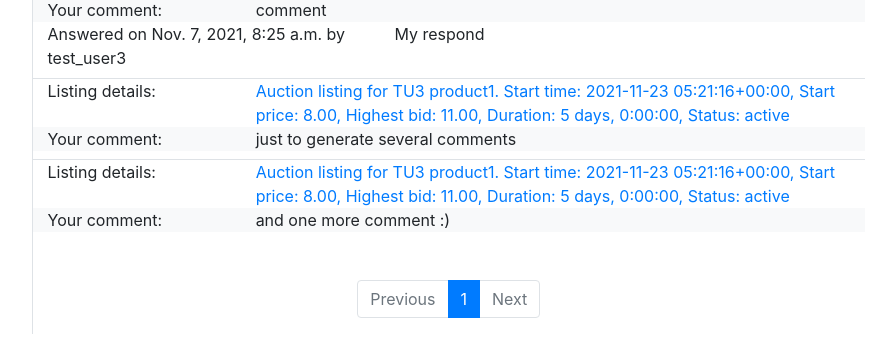
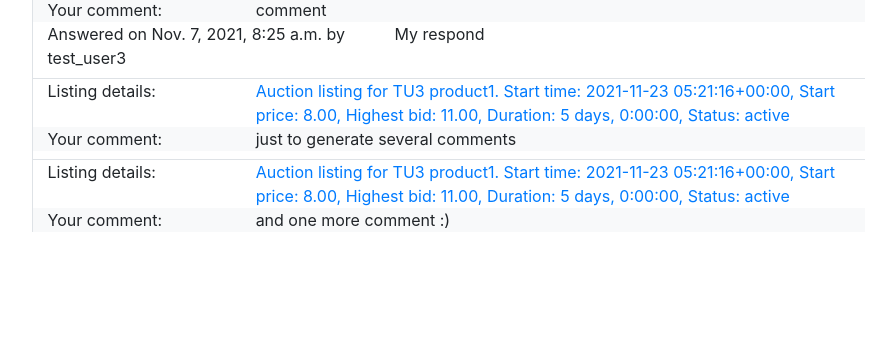
Before and after one commit to muhoed/cs50_web_python, a Django app: page /account/1/comments/ in a window 1280 px wide. Shown: the part 440-800 px from the top of the page, without its empty margins (330-1226 px from the left). Run offline with Django 3.2, Linux system fonts and the light colour scheme; a user stored in the database is signed in; data comes from the database, SQL or seed files in the repository; both versions use the stored data as it was after the commit; some libraries are stand-ins or nearby versions.

Commit message:
pagination in managecommentsview tabs - terminated, spa emulation for long listings - finished except search res

```diff
--- a/commerce/auctions/static/auctions/scripts.js
+++ b/commerce/auctions/static/auctions/scripts.js
@@ -753,7 +753,7 @@ var purchasePage = {
 	init: function(settings) {
 		purchasePage.config = {
 			placeBidButton: $(".place-bid"),
-			markPaidButton: $(".pay")
+			markPaidButton: $(".mark-paid")
 		};
 		$.extend(purchasePage.config, settings);
 		purchasePage.setup();
@@ -762,9 +762,9 @@ var purchasePage = {
 	setup: function() {
 		purchasePage.config.placeBidButton.on("click", function(event) {
 			purchasePage.placeBid(event);
+		});
 		purchasePage.config.markPaidButton.on("click", function(event) {
 			purchasePage.markPaid(event);
-		});
 		});
 	},
 
@@ -860,8 +860,14 @@ $(document).ready(function(){
 		    commonUtils.init();
 		    purchasePage.init();
 		    break;
+		case "Auction$ - Manage comments":
+		    commonUtils.init();
+		    break;
 		case "Auction$ - Message":
 		    messagePage.init();
+		    break;
+		case "Auction$ - Messenger":
+		    commonUtils.init();
 		    break;
 		case pageTitle.match("Auction$ - Category .+"):
 		    homePage.init();
--- a/commerce/auctions/templates/auctions/account/comments/comments.html
+++ b/commerce/auctions/templates/auctions/account/comments/comments.html
@@ -20,7 +20,8 @@
 				<div class="row" id="tab-header">
 					<h5 class="ml-3">Your comments and respective sellers responses:</h5>
 				</div>
-				{% for comment in left_comment_list %}
+				<div>
+				{% for comment in left_comment|slice:"10" %}
 					<div class="mt-2 row border border-top-1 border-right-0 border-bottom-0 border-left-0">
 						<div class="col-md-3">
 							Listing details:
@@ -48,54 +49,47 @@
 					</div>
 					{% endfor %}
 				{% endfor %}
-				<div class="mt-5 row justify-content-center">
-				  <nav aria-label="...">
-					<ul class="pagination">
-
-					  {% if left_comment_page_obj.has_previous %}
-						<li class="page-item">
-						  <a href="?page={{ left_comment_page_obj.previous_page_number }}" class="page-link">Previous</a>
-						</li>
-						<li>
-						  <a class="page-link" href="?page={{ left_comment_page_obj.previous_page_number }}">
-							{{ left_comment_page_obj.previous_page_number }}
-						  </a>
-						</li>
-					  {% else %}
-						<li class="page-item disabled">
-						  <span class="page-link">Previous</span>
-						</li>
-					  {% endif %}
-
-					  <li class="page-item active">
-						<span class="page-link">{{ left_comment_page_obj.number }}</span>
-					  </li>
-
-					  {% if left_comment_page_obj.has_next %}
-						<li class="page-item">
-						  <a class="page-link" href="?page={{ left_comment_page_obj.next_page_number }}">
-							{{ left_comment_page_obj.next_page_number }}
-						  </a>
-						</li>
-						<li class="page-item ">
-						  <a class="page-link" href="?page={{ left_comment_page_obj.next_page_number }}">Next</a>
-						</li>
-					  {% else %}
-						<li class="page-item disabled">
-						  <span class="page-link">Next</span>
-						</li>
-					  {% endif %}
-
-					</ul>
-				  </nav>
 				</div>
+				{% if left_comment.10 %}
+				<div class="collapse" id="left-comments">
+					{% for comment in left_comment|slice:"10:" %}
+					<div class="mt-2 row border border-top-1 border-right-0 border-bottom-0 border-left-0">
+						<div class="col-md-3">
+							Listing details:
+						</div>
+						<div class="col-md-9">
+							<a href="{% url 'auctions:listing' comment.listing.pk %}">{{ comment.listing }}</a>
+						</div>
+					</div>
+					<div class="row bg-light">
+						<div class="col-md-3">
+							Your comment:
+						</div>
+						<div class="col-md-9">
+							{{ comment.content }}
+						</div>
+					</div>
+					{% for answer in comment.answer_set.all %}
+					<div class="row">
+						<div class="col-md-5">
+							Answered on {{ answer.time }} by {{ answer.respondent.username }}
+						</div>
+						<div class="col-md-7">
+							{{ answer.content }}
+						</div>
+					</div>
+					{% endfor %}
+				{% endfor %}
+				</div>
+				<p data-toggle="collapse" data-target="#left-comments" class="w-100 mt-2 btn btn-primary text-toggle">More</p>
+				{% endif %}
 			</div>
 			<div class="tab-pane mt-2" id="toyou">
 				<div class="row" id="tab-header">
 					<h5 class="ml-3">Comments left to your listings:</h5>
 				</div>
-				{% for comment in received_comment_list %}
-				{% if comment.author != user %}
+				<div>
+				{% for comment in received_comment|slice:"10" %}
 					<div class="mt-2 row border border-top-1 border-right-0 border-bottom-0 border-left-0">
 						<div class="col-md-5">
 							Listing details:
@@ -123,49 +117,42 @@
 					</div>
 					{% endfor %}
 					<a href="{% url 'auctions:answer_comment' user.pk comment.pk %}"><button class="btn btn-primary">Respond</button></a>
+				{% endfor %}
+				</div>
+				{% if received_comment.10 %}
+				<div class="collapse" id="received-comments">
+				{% for comment in received_comment|slice:"10:" %}
+					<div class="mt-2 row border border-top-1 border-right-0 border-bottom-0 border-left-0">
+						<div class="col-md-5">
+							Listing details:
+						</div>
+						<div class="col-md-7">
+							<a href="{% url 'auctions:update_listing' user_pk=user.pk pk=comment.listing.pk %}">{{ comment.listing }}</a>
+						</div>
+					</div>
+					<div class="row bg-light">
+						<div class="col-md-5">
+							Commented on {{ comment.time }} by {{ comment.author.username }}:
+						</div>
+						<div class="col-md-7">
+							{{ comment.content }}
+						</div>
+					</div>
+					{% for answer in comment.answer_set.all %}
+					<div class="row">
+						<div class="col-md-4">
+							You answered on {{ answer.time }}
+						</div>
+						<div class="col-md-8">
+							{{ answer.content }}
+						</div>
+					</div>
+					{% endfor %}
+					<a href="{% url 'auctions:answer_comment' user.pk comment.pk %}"><button class="btn btn-primary">Respond</button></a>
+				{% endfor %}
+				</div>
+				<p data-toggle="collapse" data-target="#received-comments" class="w-100 mt-2 btn btn-primary text-toggle">More</p>
 				{% endif %}
-				{% endfor %}
-				<div class="mt-5 row justify-content-center">
-				  <nav aria-label="...">
-					<ul class="pagination">
-
-					  {% if received_comment_page_obj.has_previous %}
-						<li class="page-item">
-						  <a href="?page={{ received_comment_page_obj.previous_page_number }}" class="page-link">Previous</a>
-						</li>
-						<li>
-						  <a class="page-link" href="?page={{ received_comment_page_obj.previous_page_number }}">
-							{{ received_comment_page_obj.previous_page_number }}
-						  </a>
-						</li>
-					  {% else %}
-						<li class="page-item disabled">
-						  <span class="page-link">Previous</span>
-						</li>
-					  {% endif %}
-
-					  <li class="page-item active">
-						<span class="page-link">{{ received_comment_page_obj.number }}</span>
-					  </li>
-
-					  {% if received_comment_page_obj.has_next %}
-						<li class="page-item">
-						  <a class="page-link" href="?page={{ received_comment_page_obj.next_page_number }}">
-							{{ received_comment_page_obj.next_page_number }}
-						  </a>
-						</li>
-						<li class="page-item ">
-						  <a class="page-link" href="?page={{ received_comment_page_obj.next_page_number }}">Next</a>
-						</li>
-					  {% else %}
-						<li class="page-item disabled">
-						  <span class="page-link">Next</span>
-						</li>
-					  {% endif %}
-
-					</ul>
-				  </nav>
-				</div>
 			</div>
 		</div>
 	</div>
--- a/commerce/auctions/templates/auctions/search.html
+++ b/commerce/auctions/templates/auctions/search.html
@@ -13,9 +13,9 @@
 						{{ listing }}</a></li>
 				{% endfor %}
 			</ul>
-			{% if in_titles.5 %}
+			{% if in_titles.1 %}
 			<ul class="collapse" id="in-titles">
-				{% for listing in in_titles|slice:"5:" %}
+				{% for listing in in_titles|slice:"1:" %}
 
 					<li><a href="{% url 'auctions:listing' listing.pk %}">
 						{{ listing }}</a></li>
@@ -52,7 +52,7 @@
 						<div class="col-6">
 						    {{ entry.1 }}<b>{{ entry.2 }}</b>{{ entry.3 }}
 						</div>
-						</li>
+					</li>
 				{% endfor %}
 			</ul>
 			<p data-toggle="collapse" data-target="#in-content" class="w-100 btn btn-primary text-toggle">More</p>
--- a/commerce/auctions/views.py
+++ b/commerce/auctions/views.py
@@ -999,23 +999,13 @@ class ManageCommentsView(LoginRequiredMixin, CorrectUserTestMixin, ListView):
     """
     Displays comments to listings of current user and comments current user left on others listings.
     """
-    page_size_num = 10
 
     def get_context_data(self, **kwargs):
         context = super().get_context_data(**kwargs)
 
-        # prepare data for pagination per list
         queryset = self.get_queryset()
-        for key, value in queryset.items():
-            self.page_kwarg = key + "_page"
-            paginator, page, qset, is_paginated = self.paginate_queryset(value, self.page_size_num)
-            ctx = {
-                key + '_paginator': paginator,
-                key + '_page_obj': page,
-                key + '_is_paginated': is_paginated,
-                key + '_list': qset
-            }
-            context.update(ctx)
+        context["received_comment"] = queryset["received_comment"]
+        context["left_comment"] = queryset["left_comment"]
 
         return context
 
@@ -1026,28 +1016,6 @@ class ManageCommentsView(LoginRequiredMixin, CorrectUserTestMixin, ListView):
             )
         self.user = User.objects.get(pk=kwargs['user_pk'])
         return super().dispatch(*args, **kwargs)
-
-    # modified get method to support pagination of multiple querysets combined to dictionary
-    def get(self, request, *args, **kwargs):
-        self.object_list = self.get_queryset()
-        allow_empty = self.get_allow_empty()
-
-        if not allow_empty:
-            # Checking every queryset in dictionary
-            for key, value in self.object_list.items():
-                # When pagination is enabled and object_list is a queryset,
-                # it's better to do a cheap query than to load the unpaginated
-                # queryset in memory.
-                if self.page_size_num is not None and hasattr(value, 'exists'):
-                    is_empty = not value.exists()
-                else:
-                    is_empty = not value
-                if is_empty:
-                    raise Http404(_('Empty list and “%(class_name)s.allow_empty” is False.') % {
-                        'class_name': self.__class__.__name__,
-                    })
-        context = self.get_context_data()
-        return self.render_to_response(context)
 
     def get_queryset(self):
         return {
@@ -1179,9 +1147,20 @@ class MessengerView(LoginRequiredMixin, ListView):
     """
     Displays messages received and sent by current user.
     """
+    def get_context_data(self, **kwargs):
+        context = super().get_context_data(**kwargs)
+
+        queryset = self.get_queryset()
+        context["inbox"] = queryset["inbox"]
+        context["outbox"] = queryset["outbox"]
+
+        return context
 
     def get_queryset(self):
-        return Message.objects.filter(Q(sender=self.request.user)|Q(recipient=self.request.user)).order_by("-time")
+        return {
+            "outbox": Message.objects.filter(sender=self.request.user).order_by("-time"),
+            "inbox": Message.objects.filter(recipient=self.request.user).order_by("-time")
+        }
 
 
 def check_unread_messages(request):
```
Also changed, not shown: commerce/auctions/templates/auctions/account/buying.html (+5 -9 lines), commerce/auctions/templates/auctions/account/messenger/messenger.html (+46 -6 lines), commerce/db.sqlite3.
